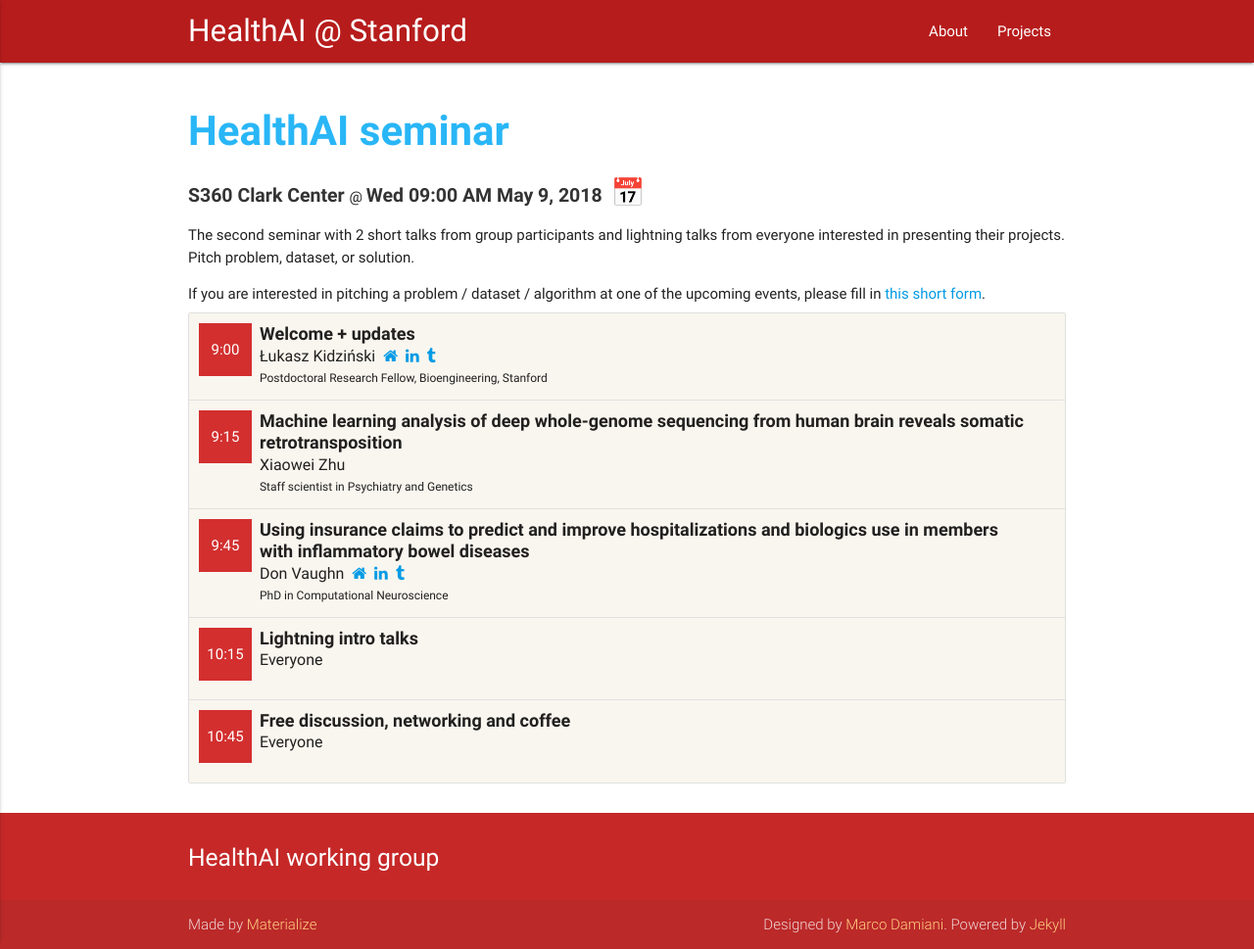
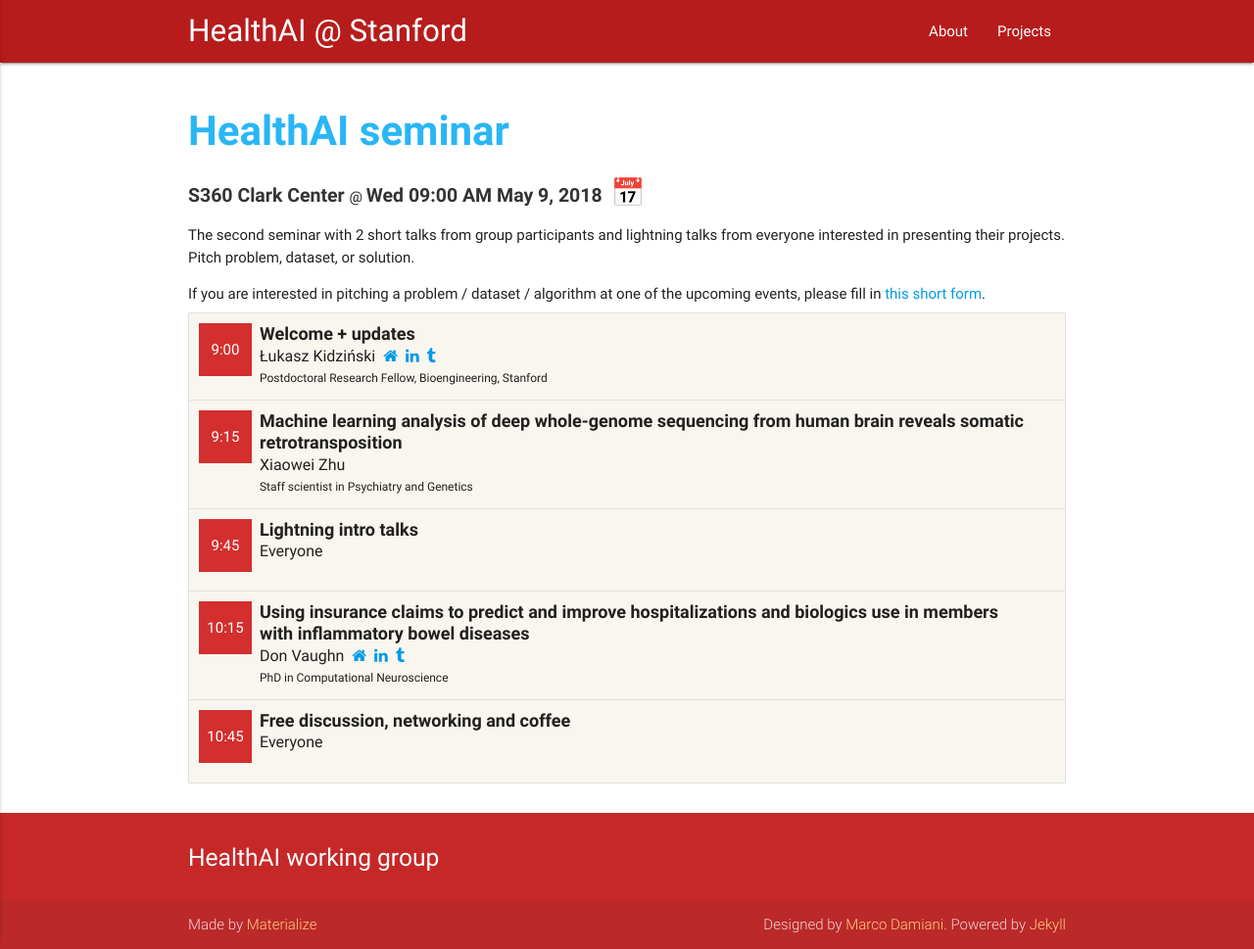
Before and after one commit to health-ai/health-ai.github.io, a Jekyll site: the page built from _events/2018-05-09-seminar.md, in a window 1280 px wide. Shown: the whole page at 98% size. Built offline with Jekyll 4.4.1, drawn with Linux system fonts in a browser that asks for light colours.

```diff
--- a/_events/2018-05-09-seminar.md
+++ b/_events/2018-05-09-seminar.md
@@ -17,15 +17,15 @@ talks:
     speaker: Xiaowei Zhu
     affiliation: Staff scientist in Psychiatry and Genetics
     time: '9:15'
+  - title: Lightning intro talks
+    speaker: Everyone
+    time: '9:45'
   - title: 'Using insurance claims to predict and improve hospitalizations and biologics use in members with inflammatory bowel diseases'
     affiliation: PhD in Computational Neuroscience
     website: http://www.donvaughn.com/
     linkedin: https://www.linkedin.com/in/drdonvaughn
     twitter: http://twitter.com/DrDonVaughn/
     speaker: Don Vaughn
-    time: '9:45'
-  - title: Lightning intro talks
-    speaker: Everyone
     time: '10:15'
   - title: Free discussion, networking and coffee
     speaker: Everyone
```
